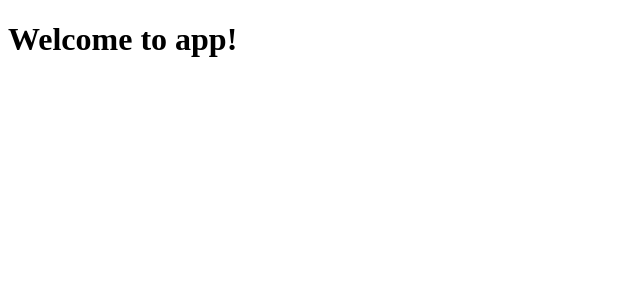
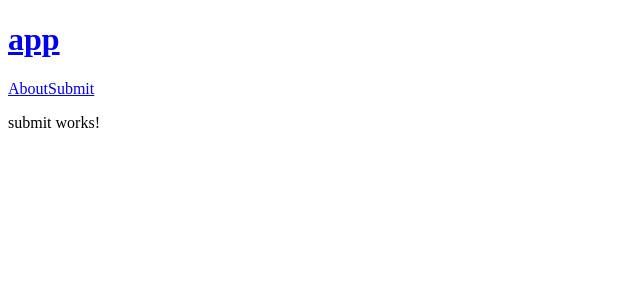
Before and after one commit to BBlackwo/advanced-angular-workshop, an Angular app: page /submit in a window 1280 px wide. Shown: the top 300 px of the page, without its empty margins (0-640 px from the left). Built offline with nearby package versions, Linux system fonts and the light colour scheme; no server answers.

Commit message:
2. Lazy Loading Routes - Finished

```diff
--- a/src/app/about/about.module.ts
+++ b/src/app/about/about.module.ts
@@ -1,10 +1,19 @@
+import { RouterModule } from '@angular/router';
 import { NgModule } from '@angular/core';
 import { CommonModule } from '@angular/common';
 import { AboutComponent } from './about.component';
 
+const ROUTES = [
+  {
+    path: '',
+    component: AboutComponent
+  }
+];
+
 @NgModule({
   imports: [
-    CommonModule
+    CommonModule,
+    RouterModule.forChild(ROUTES)
   ],
   declarations: [AboutComponent]
 })
--- a/src/app/app.component.html
+++ b/src/app/app.component.html
@@ -1,5 +1,10 @@
 <h1>
-  Welcome to {{title}}!
+  <a routerLink="/">{{title}}</a>
 </h1>
 
-<app-activity-list></app-activity-list>
+<div>
+  <a routerLink="/about">About</a>
+  <a routerLink="/submit">Submit</a>
+</div>
+
+<router-outlet></router-outlet>
--- a/src/app/app.module.ts
+++ b/src/app/app.module.ts
@@ -2,10 +2,26 @@ import { ActivityService } from './services/activity.service';
 import { BrowserModule } from '@angular/platform-browser';
 import { NgModule } from '@angular/core';
 import { HttpModule } from '@angular/http';
+import { RouterModule } from '@angular/router';
 
 import { AppComponent } from './app.component';
 import { ActivityListComponent } from './activity-list/activity-list.component';
 import { ActivityViewComponent } from './activity-view/activity-view.component';
+
+const ROUTES = [
+  {
+    path: '',
+    component: ActivityListComponent
+  },
+  {
+    path: 'about',
+    loadChildren: './about/about.module#AboutModule'
+  },
+  {
+    path: 'submit',
+    loadChildren: './submit/submit.module#SubmitModule'
+  }
+];
 
 @NgModule({
   declarations: [
@@ -15,7 +31,8 @@ import { ActivityViewComponent } from './activity-view/activity-view.component';
   ],
   imports: [
     BrowserModule,
-    HttpModule
+    HttpModule,
+    RouterModule.forRoot(ROUTES)
   ],
   providers: [
     ActivityService
--- a/src/app/submit/submit.module.ts
+++ b/src/app/submit/submit.module.ts
@@ -1,10 +1,19 @@
+import { RouterModule } from '@angular/router';
 import { NgModule } from '@angular/core';
 import { CommonModule } from '@angular/common';
 import { SubmitComponent } from './submit.component';
 
+const ROUTES = [
+  {
+    path: '',
+    component: SubmitComponent
+  }
+];
+
 @NgModule({
   imports: [
-    CommonModule
+    CommonModule,
+    RouterModule.forChild(ROUTES)
   ],
   declarations: [SubmitComponent]
 })
```
